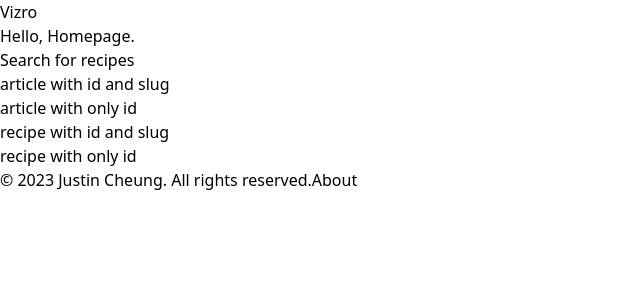
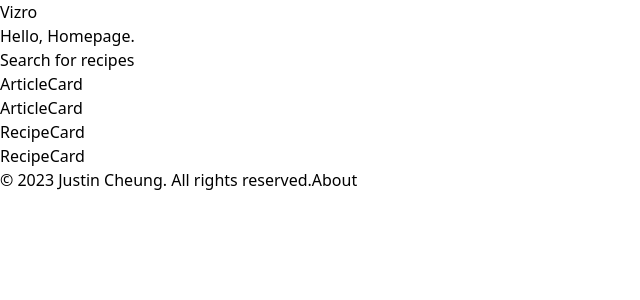
Before and after one commit to Jygsaw/comfortfood-next, a Next.js app: page / in a window 1280 px wide. Shown: the top 300 px of the page, without its empty margins (0-640 px from the left). Built offline with nearby package versions, Linux system fonts and the light colour scheme.

Commit message:
[CHG] Update homepage with card components

```diff
--- a/app/page.tsx
+++ b/app/page.tsx
@@ -1,7 +1,9 @@
 import React from 'react';
+import { type Metadata } from 'next';
 import Link from 'next/link';
+import ArticleCard from 'components/ArticleCard';
+import RecipeCard from 'components/RecipeCard';
 import { titleAppend } from 'lib/seoUtils';
-import { type Metadata } from 'next';
 
 export const metadata: Metadata = {
     title: titleAppend('Homepage'),
@@ -14,16 +16,16 @@ const Page = () => (
             <Link href="/search">Search for recipes</Link>
         </div>
         <div>
-            <Link href="/article/1/interesting-article">article with id and slug</Link>
+            <ArticleCard id="1" slug="interesting-article" />
         </div>
         <div>
-            <Link href="/article/1">article with only id</Link>
+            <ArticleCard id="1" slug="" />
         </div>
         <div>
-            <Link href="/recipe/1/amazing-recipe">recipe with id and slug</Link>
+            <RecipeCard id="2" slug="amazing-recipe" />
         </div>
         <div>
-            <Link href="/recipe/1">recipe with only id</Link>
+            <RecipeCard id="2" slug="" />
         </div>
     </>
 );
```
